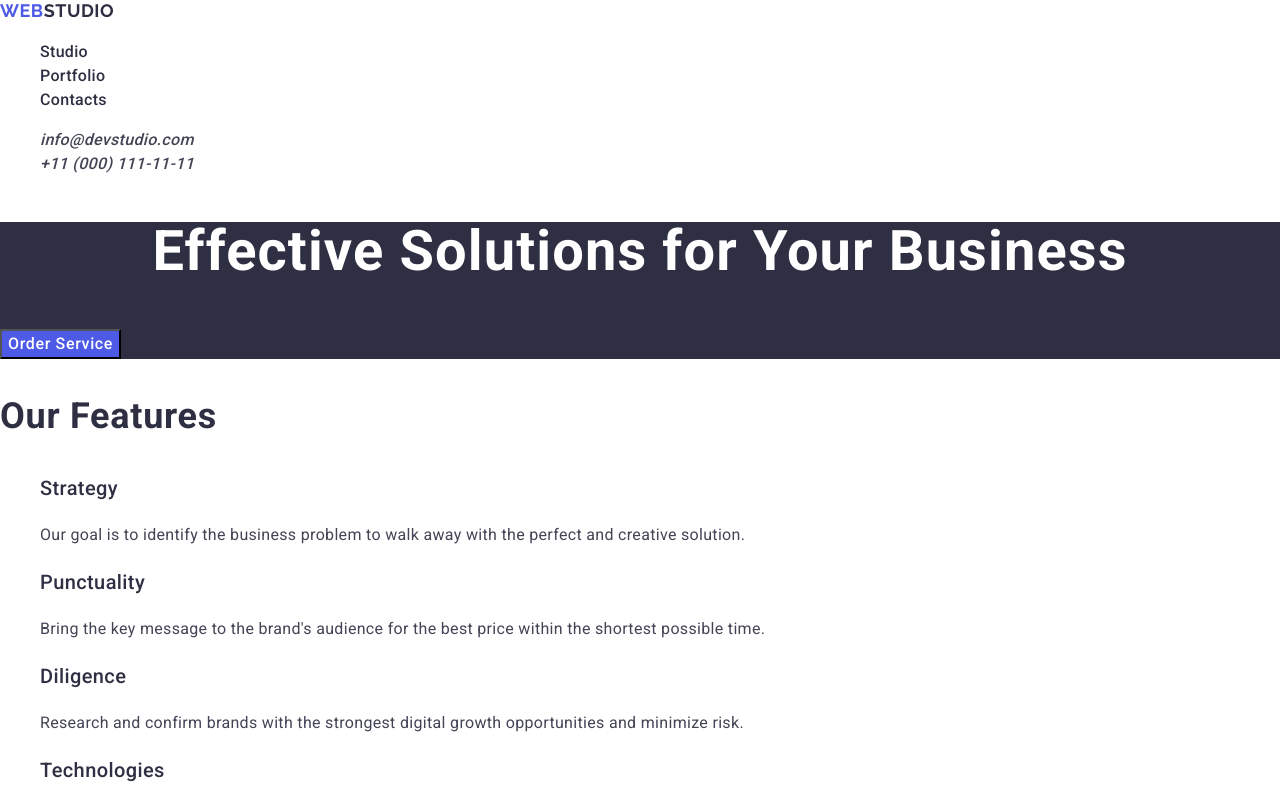
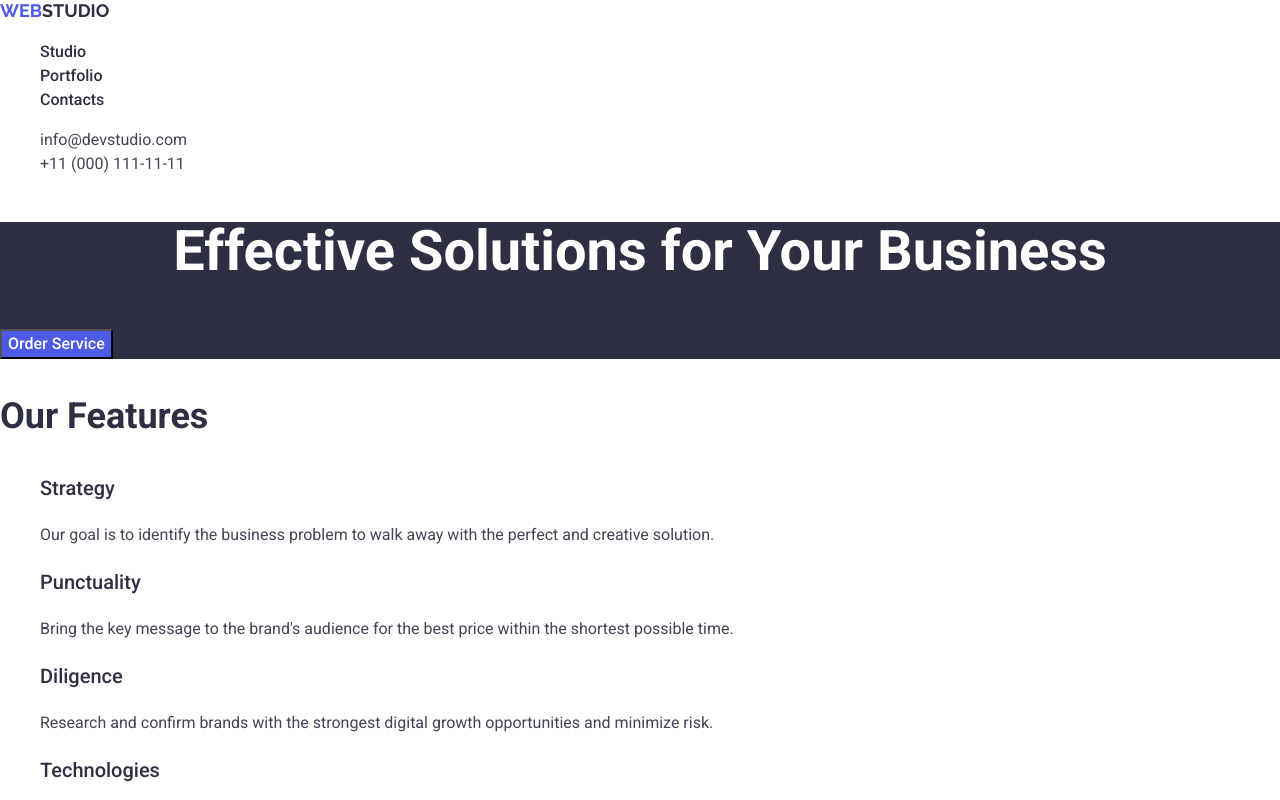
Before and after one commit to StanislavBondarenko631/goit-markup-hw-02, a plain HTML site: page index.html in a window 1280 px wide. Shown: the top 800 px of the page. Drawn offline with nearby package versions, Linux system fonts and the light colour scheme.

Commit message:
change code

```diff
--- a/css/styles.css
+++ b/css/styles.css
@@ -2,20 +2,60 @@ body {
   font-family: Roboto, sans-serif;
   font-weight: 400;
   font-size: 16px;
-  letter-spacing: 0.32px;
+  letter-spacing: 2%;
   line-height: 1.5;
   color: #434455;
+  background-color: #fff;
 }
 
 header {
   background-color: #ffffff;
 }
 
+nav ul {
+  list-style-type: none;
+}
+
+nav a {
+  font-weight: 500;
+  font-size: 16px;
+  line-height: 1.5;
+  letter-spacing: 2%;
+  color: #2e2f42;
+  text-decoration: none;
+}
+
+nav a:hover,
+nav a:active,
+nav a:focus {
+  color: #404bbf;
+}
+
+address ul {
+  list-style-type: none;
+}
+
+address a {
+  font-weight: 400;
+  font-style: normal;
+  font-size: 16px;
+  line-height: 1.5;
+  letter-spacing: 2%;
+  color: #434455;
+  text-decoration: none;
+}
+
+address a:hover,
+address a:active,
+address a:focus {
+  color: #404bbf;
+}
+
 h1 {
   text-align: center;
   font-weight: 700;
   font-size: 56px;
-  letter-spacing: 1.12px;
+  letter-spacing: 2%;
   line-height: 1.07;
   color: #ffffff;
 }
@@ -24,7 +64,7 @@ h2 {
   text-align: center;
   font-weight: 700;
   font-size: 36px;
-  letter-spacing: 0.72px;
+  letter-spacing: 2%;
   color: #2e2f42;
 }
 
@@ -32,7 +72,7 @@ h3 {
   text-align: left;
   font-weight: 500;
   font-size: 20px;
-  letter-spacing: 0.4px;
+  letter-spacing: 2%;
   color: #2e2f42;
 }
 
@@ -43,10 +83,11 @@ button {
   font-weight: 500;
   font-size: 16px;
   line-height: 1.5;
-  letter-spacing: 0.64px;
+  letter-spacing: 4%;
 }
 
-button:hover {
+button:hover,
+button:focus {
   background-color: #404bbf;
 }
 
@@ -61,48 +102,12 @@ footer {
   font-family: "Raleway", sans-serif;
   font-weight: 700;
   font-size: 18px;
-  line-height: 1.16;
-  letter-spacing: 0.54px;
+  line-height: 21px;
+  letter-spacing: 3%;
 }
 
 .logo-link .logo-link-span {
   color: #2e2f42;
-}
-
-.page-nav,
-.link-nav {
-  font-weight: 500;
-  font-size: 16px;
-  line-height: 1.5;
-  letter-spacing: 0.32px;
-  color: #2e2f42;
-  list-style-type: none;
-  text-decoration: none;
-}
-
-.page-nav .link-nav:hover,
-.page-nav .link-nav:active,
-.page-nav .link-nav:focus {
-  color: #404bbf;
-  text-decoration: underline;
-}
-
-.page-address,
-.link-address {
-  font-weight: 500;
-  font-size: 16px;
-  line-height: 1.5;
-  letter-spacing: 0.32px;
-  color: #434455;
-  list-style-type: none;
-  text-decoration: none;
-}
-
-.page-address .link-address:hover,
-.page-address .link-address:active,
-.page-address .link-address:focus {
-  color: #404bbf;
-  text-decoration: underline;
 }
 
 .hero-background {
@@ -113,7 +118,7 @@ footer {
   text-align: left;
   font-weight: 700;
   font-size: 36px;
-  letter-spacing: 0.72px;
+  letter-spacing: 2%;
   color: #2e2f42;
 }
 
@@ -130,14 +135,14 @@ footer {
 }
 
 .team-card-backgrounds {
-  background-color: #ffff;
+  background-color: #fff;
 }
 
 .team {
   text-align: center;
   font-weight: 500;
   font-size: 20px;
-  letter-spacing: 0.4px;
+  letter-spacing: 2%;
   color: #2e2f42;
 }
 
@@ -146,7 +151,7 @@ footer {
   font-weight: 400;
   font-size: 16px;
   line-height: 1.5;
-  letter-spacing: 0.32px;
+  letter-spacing: 2%;
   color: #434455;
 }
 
--- a/index.html
+++ b/index.html
@@ -26,23 +26,19 @@
         >Web<span class="logo-link-span">Studio</span></a
       >
       <nav>
-        <ul class="page-nav">
-          <li><a href="./index.html" class="link-nav">Studio</a></li>
-          <li><a href="./index.html" class="link-nav">Portfolio</a></li>
-          <li><a href="./index.html" class="link-nav">Contacts</a></li>
+        <ul>
+          <li><a href="./index.html">Studio</a></li>
+          <li><a href="./index.html">Portfolio</a></li>
+          <li><a href="./index.html">Contacts</a></li>
         </ul>
       </nav>
       <address>
-        <ul class="page-address">
+        <ul>
           <li>
-            <a href="mailto:info@devstudio.com" class="link-address"
-              >info@devstudio.com
-            </a>
+            <a href="mailto:info@devstudio.com">info@devstudio.com </a>
           </li>
           <li>
-            <a href="tel:+110001111111" class="link-address"
-              >+11 (000) 111-11-11
-            </a>
+            <a href="tel:+110001111111">+11 (000) 111-11-11 </a>
           </li>
         </ul>
       </address>
```
